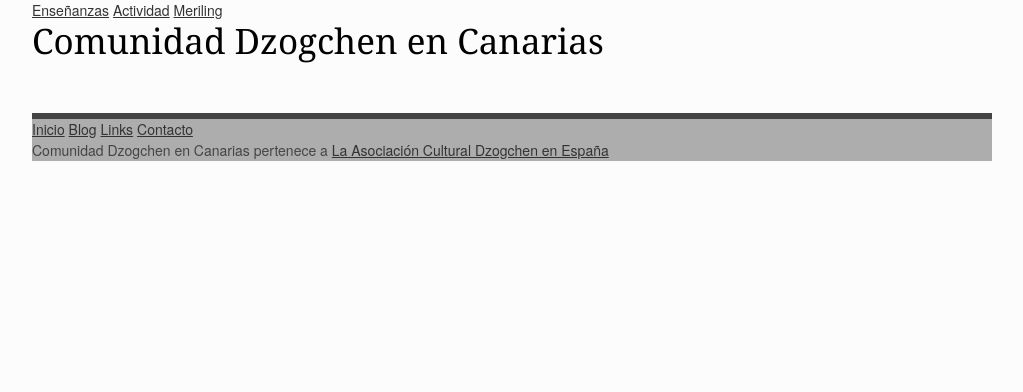
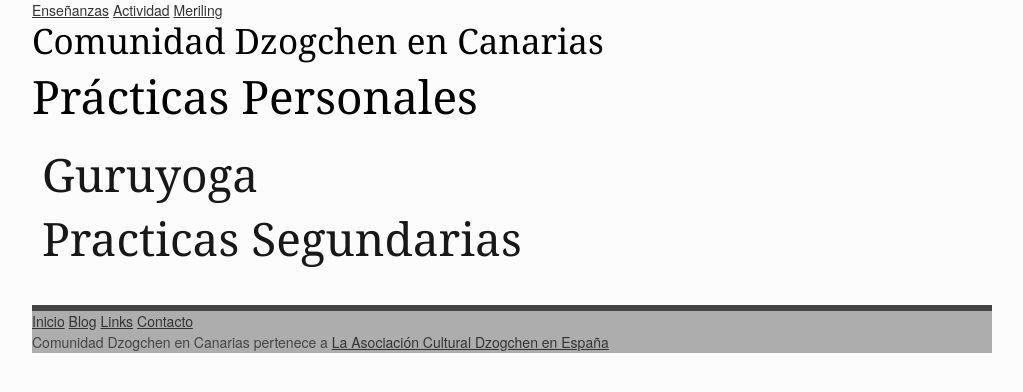
Before and after one commit to k1000/meriling, a Jekyll site: the page built from rojo/practicas-personales.md, in a window 1280 px wide. Shown: the top 392 px of the page, without its empty margins (128-1151 px from the left). Built offline with Jekyll 4.4.1, drawn with Linux system fonts in a browser that asks for light colours; nearby versions of some CDN libraries; some web fonts are replaced; comment, search, counter and statistics services are not loaded.

Commit message:
Update rojo/practicas-personales.md

```diff
--- a/rojo/practicas-personales.md
+++ b/rojo/practicas-personales.md
@@ -1,4 +1,11 @@
 ---
 layout: rojo
 categories: rojo
+title: Prácticas Personales
 ---
+Guruyoga
+========
+
+
+Practicas Segundarias
+=====================
```
